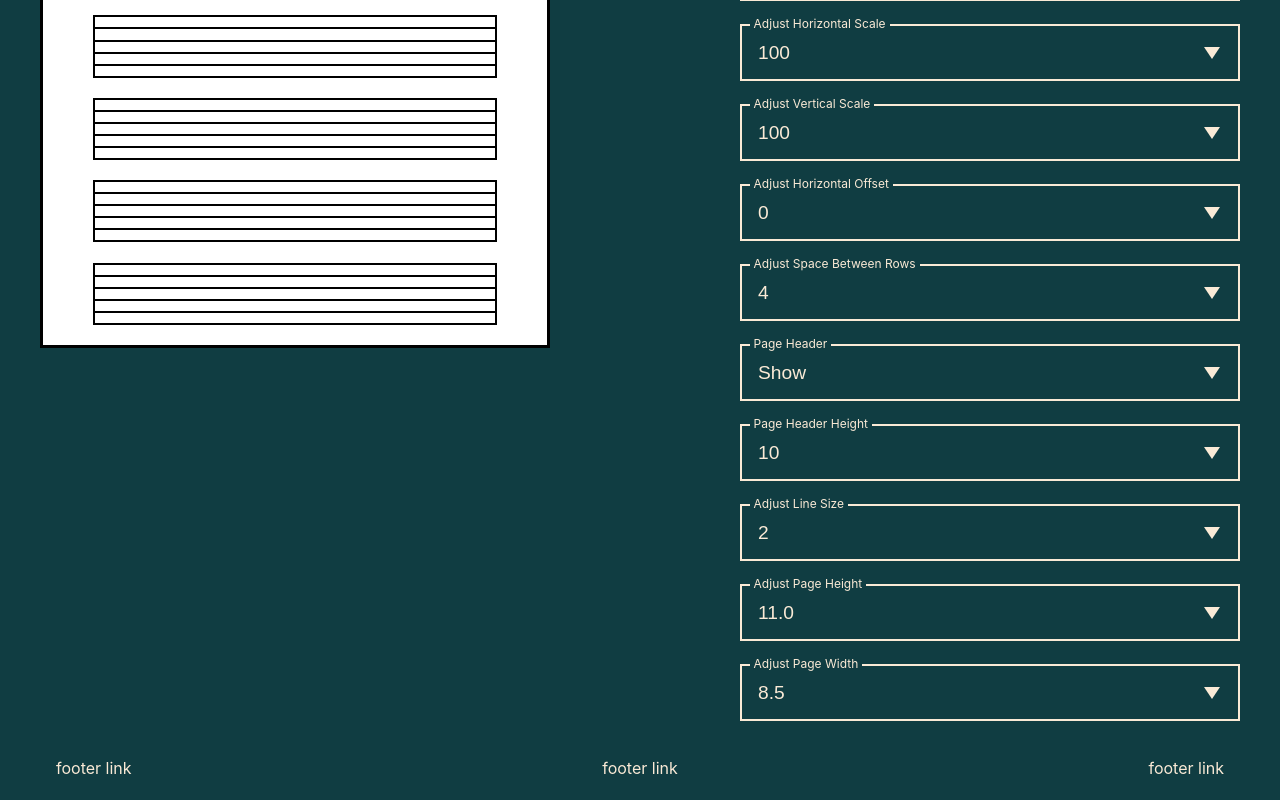
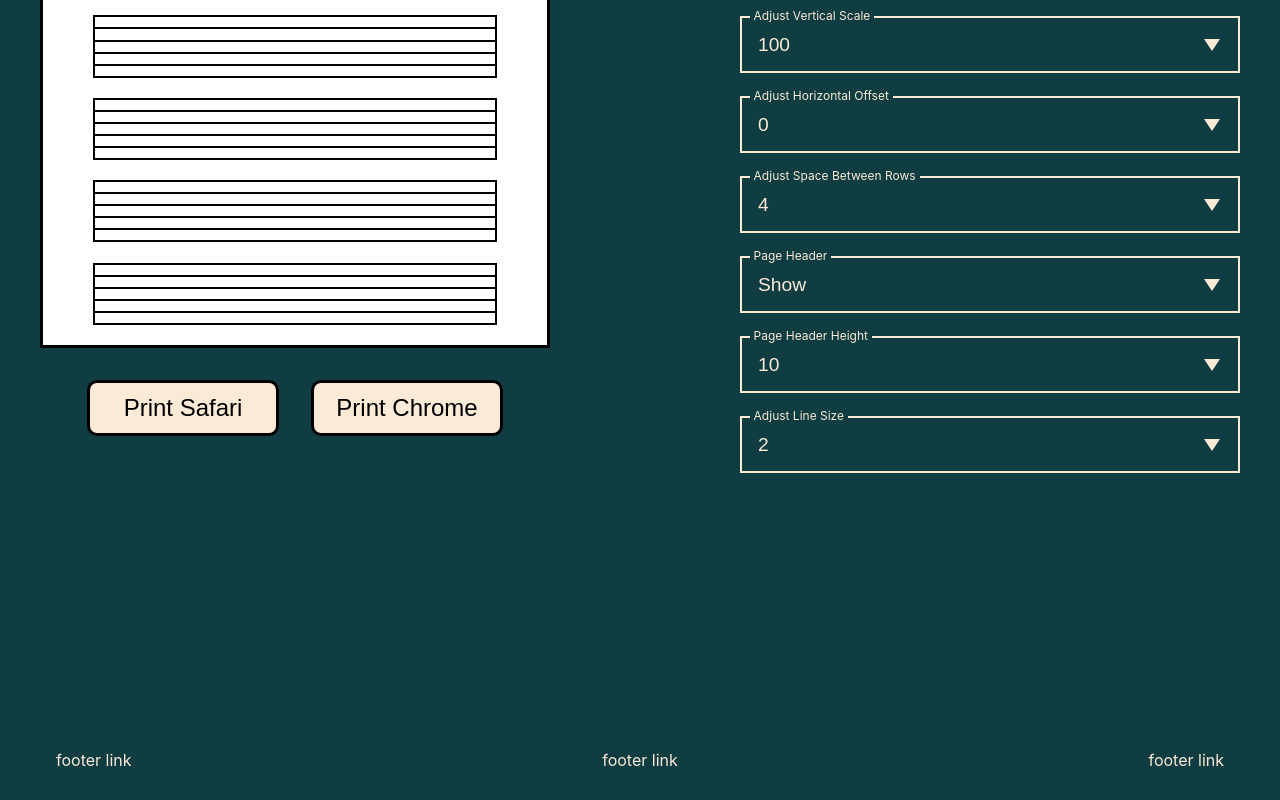
Before and after one commit to andentx/tab-lab, a Next.js app: page / in a window 1280 px wide. Shown: the part 537-1337 px from the top of the page. Built offline with nearby package versions, Linux system fonts and the light colour scheme.

Commit message:
Update layout

```diff
--- a/components/FormSection.js
+++ b/components/FormSection.js
@@ -9,7 +9,7 @@ const FormSectionContainer = styled.form`
   flex-direction: column;
   align-items: center;
 
-  width: 100%;
+  width: min(80%, 500px);
 
   @media print {
     display: none;
@@ -127,19 +127,19 @@ const FormSection = ({ pageSettings, onInputChange }) => {
         </select>
       </CustomSelect>
 
-      <CustomSelect>
+      {/* <CustomSelect>
         <label htmlFor='pageHeightSelect'>Adjust Page Height</label>
         <select id='pageHeightSelect' name='pageHeight' value={pageSettings.pageHeight} onChange={onInputChange}>
           {pageHeightOptions}
         </select>
-      </CustomSelect>
+      </CustomSelect> */}
 
-      <CustomSelect>
+      {/* <CustomSelect>
         <label htmlFor='pageWidthSelect'>Adjust Page Width</label>
         <select id='pageWidthSelect' name='pageWidth' value={pageSettings.pageWidth} onChange={onInputChange}>
           {pageWidthOptions}
         </select>
-      </CustomSelect>
+      </CustomSelect> */}
     </FormSectionContainer>
   );
 };
--- a/components/PageGenerator.js
+++ b/components/PageGenerator.js
@@ -17,6 +17,8 @@ const PageGeneratorContainer = styled.div`
 
   width: 100%;
 
+  margin-bottom: clamp(10rem, 7rem + 16vw, 15rem);
+
   @media (min-width: 1200px) {
     flex-direction: row;
     align-items: flex-start;
@@ -24,9 +26,7 @@ const PageGeneratorContainer = styled.div`
   }
 `;
 
-const ButtonsAndFormsContainer = styled.div`
-  width: min(80%, 500px);
-
+const PageAndButtonsContainer = styled.div`
   display: flex;
   flex-direction: column;
   align-items: center;
@@ -153,16 +153,15 @@ const PageGenerator = () => {
 
   return (
     <PageGeneratorContainer>
-      <PagePreview pageSettings={pageSettings} allCellContainersRendered={allCellContainersRendered} />
-
-      <ButtonsAndFormsContainer>
+      <PageAndButtonsContainer>
+        <PagePreview pageSettings={pageSettings} allCellContainersRendered={allCellContainersRendered} />
         <ButtonSection>
           <ReactToPrint trigger={() => <RTPButtonSafari>Print Safari</RTPButtonSafari>} content={() => componentRefSafari} />
           <ReactToPrint trigger={() => <RTPButtonChrome>Print Chrome</RTPButtonChrome>} content={() => componentRefChrome} />
         </ButtonSection>
+      </PageAndButtonsContainer>
 
-        <FormSection pageSettings={pageSettings} onInputChange={handleSettingsChange}></FormSection>
-      </ButtonsAndFormsContainer>
+      <FormSection pageSettings={pageSettings} onInputChange={handleSettingsChange}></FormSection>
 
       <InvisibleDiv style={{ display: 'none' }}>
         <ComponentToPrintContainerChrome ref={(el) => (componentRefChrome = el)}>
```
